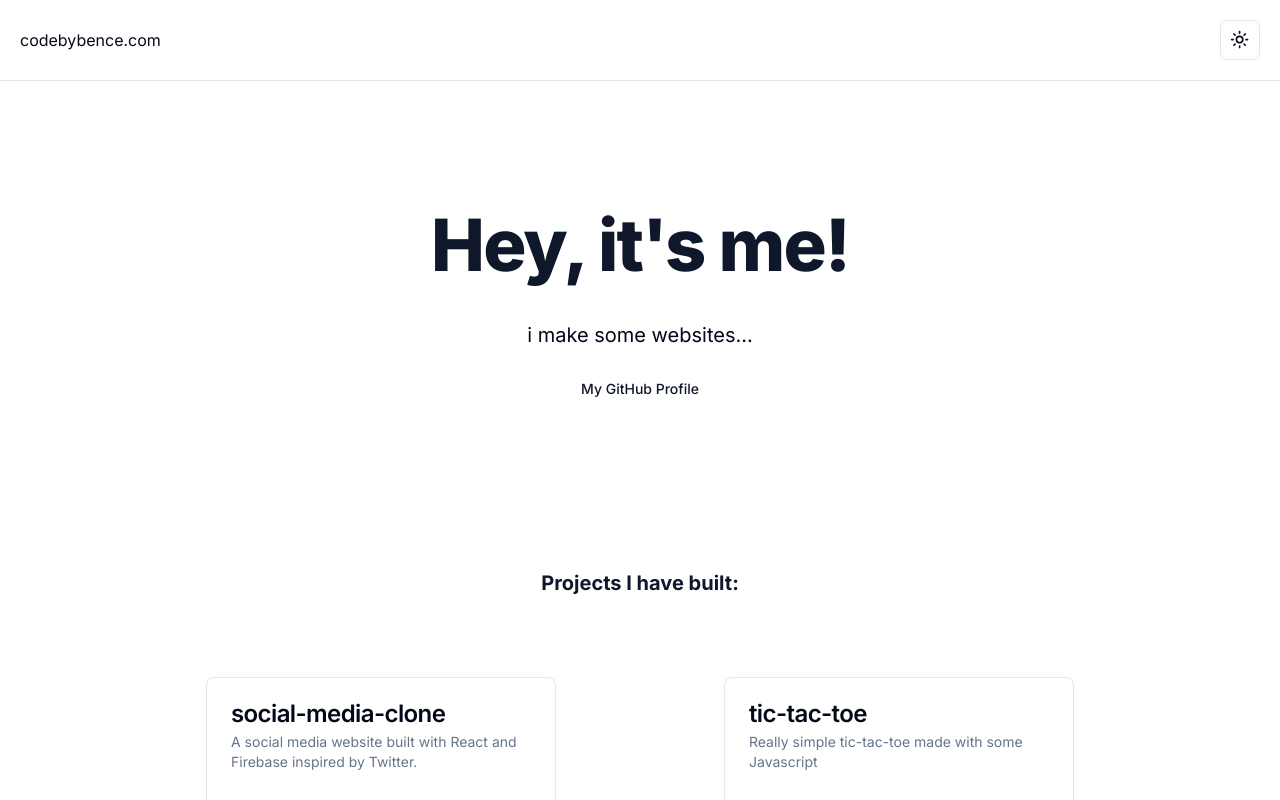
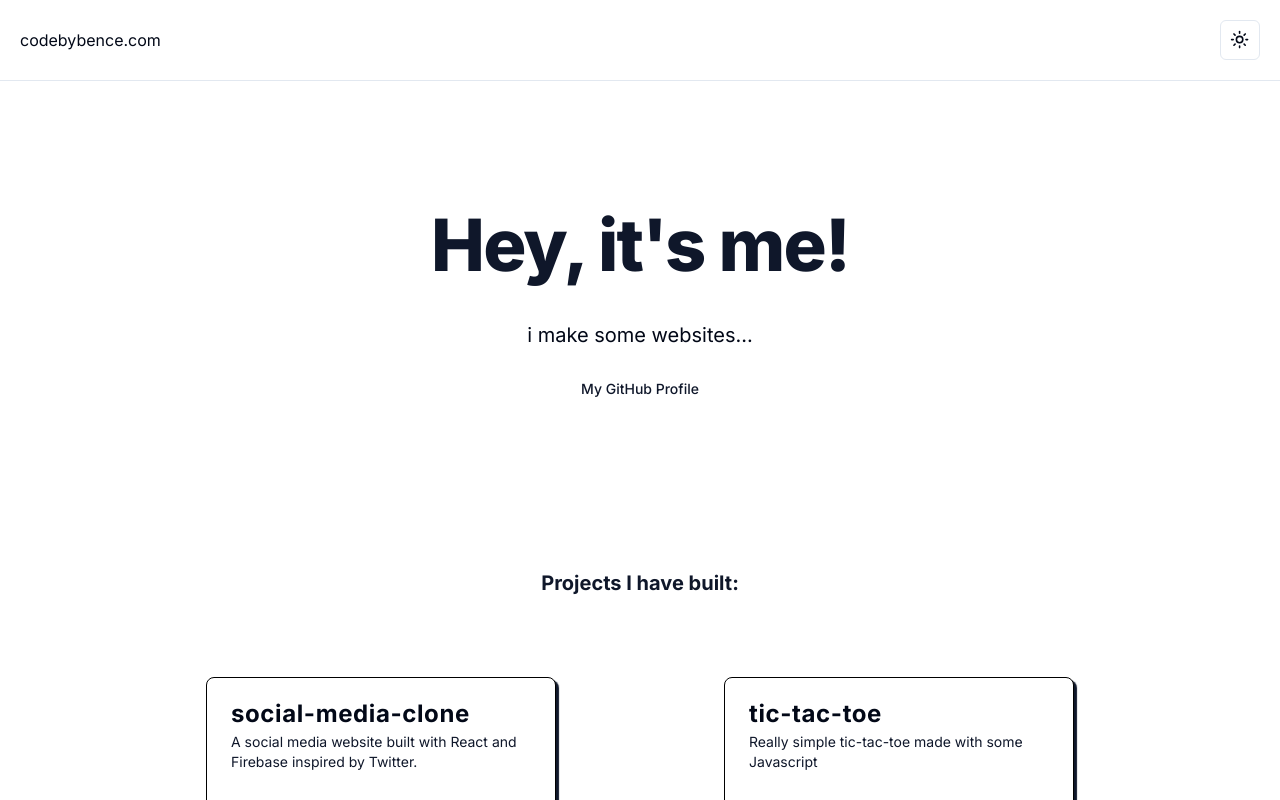
Before and after one commit to nagyb3/codebybence, a Next.js app: page / in a window 1280 px wide. Shown: the top 800 px of the page. Built offline with nearby package versions, Linux system fonts and the light colour scheme.

Commit message:
projet card stylign

```diff
--- a/components/project-card.tsx
+++ b/components/project-card.tsx
@@ -19,10 +19,11 @@ interface MyProps {
 
 export function ProjectCard(props:MyProps) {
   return (
-    <Card className="w-[350px]">
+    <Card className="w-[350px] border-black dark:border-white
+     shadow-[3px_3px_1px_#0F172A] dark:shadow-[3px_3px_1px_#ffffff]">
       <CardHeader>
-        <CardTitle>{props.name}</CardTitle>
-        <CardDescription>{props.description}</CardDescription>
+        <CardTitle className="font-bold tracking-wide">{props.name}</CardTitle>
+        <CardDescription className="dark:text-[#F8FAFC] text-[#0F172A]">{props.description}</CardDescription>
       </CardHeader>
       <CardContent>
       </CardContent>
```
